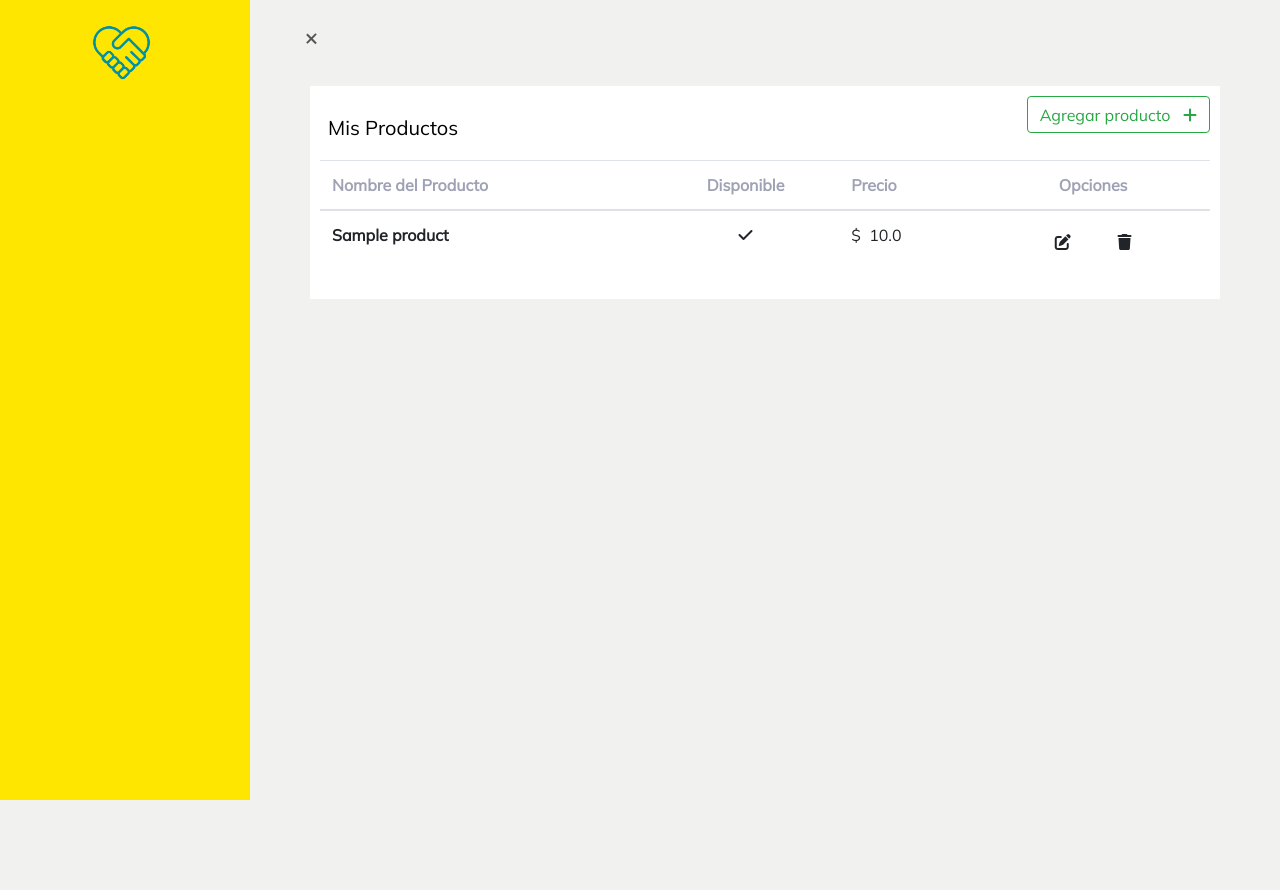
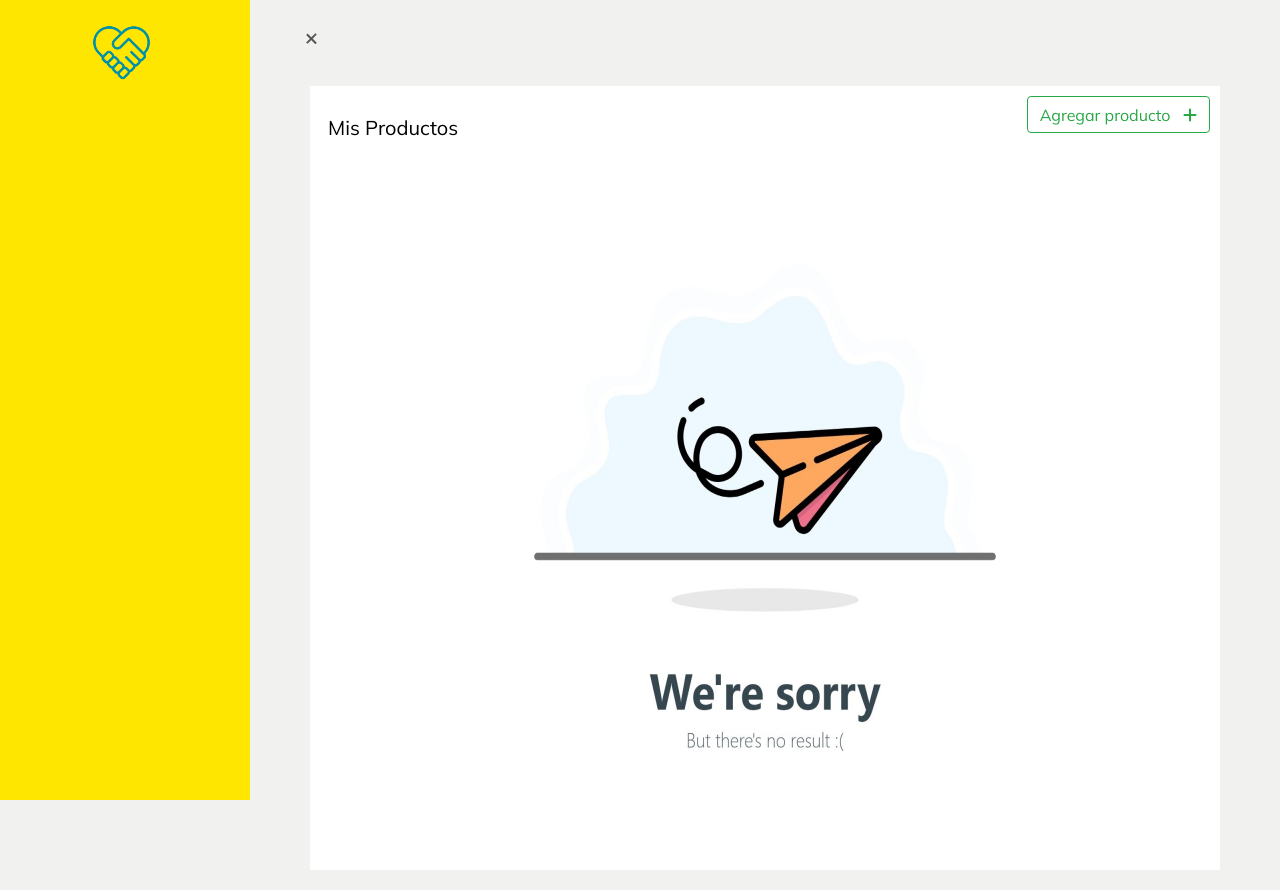
Before and after one commit to nestor2502/MercadoEnLinea, a Flask app: template app/templates/homeSeller.html in a window 1280 px wide. Before the commit the page ends 800 px from the top, so only its background shows below. Run offline with Flask 2, Linux system fonts and the light colour scheme; the template is opened without the code that fills it: values that come from a table or form of the project are taken from there, others are empty; tables that the repository leaves empty hold one stand-in row (values such as "Sample post"); some libraries are stand-ins or nearby versions.

Commit message:
empty table fixed

```diff
--- a/app/templates/homeSeller.html
+++ b/app/templates/homeSeller.html
@@ -21,7 +21,9 @@
   </div>
 
 
-<div class="table-wrapper">
+
+    {% if products.first() %}
+  <div class="table-wrapper">
     <table class="table table-hover">
     <thead>
       <tr>
@@ -93,5 +95,12 @@
     </tbody>
   </table>
 </div>
+  {% endif %}
+   {% if not products.first() %}
+    <div class="table-wrapper" style="text-align: center;">
+       <img src="../static/img/no_results.jpg" height="700" width="800">
+    </div>
+  {% endif %}
+
 </div>
 {% endblock %}
```
